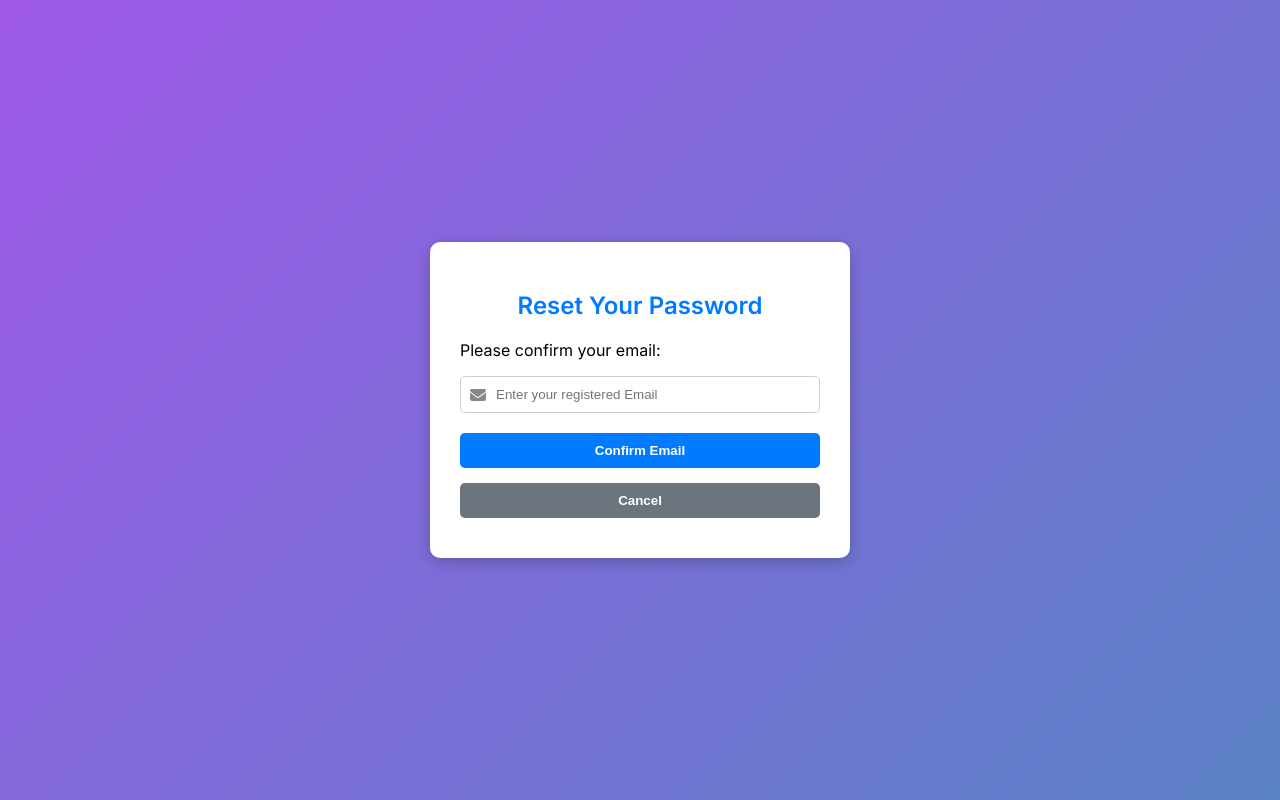
After one commit to MIHMahmudEli/StudyHub, a PHP site: page /forgot-password.php in a window 1280 px wide. The commit adds this page. Run offline with PHP 8.4, Linux system fonts and the light colour scheme.

Commit message:
add forgot-password features

```diff
--- /dev/null
+++ b/assets/css/forgot-password.css
@@ -0,0 +1,137 @@
+* {
+    box-sizing: border-box;
+}
+
+body {
+    font-family: 'Inter', sans-serif;
+    background: #f4f4f4;
+    display: flex;
+    justify-content: center;
+    align-items: center;
+    height: 100vh;
+    margin: 0;
+    background: linear-gradient(135deg, #9f59ea, #5a81c5);
+}
+
+.container {
+    width: 100%;
+    max-width: 420px;
+}
+
+.form {
+    display: none;
+    background: #fff;
+    padding: 30px;
+    border-radius: 10px;
+    box-shadow: 0 4px 15px rgba(0,0,0,0.2);
+}
+
+.form.active {
+    display: block;
+     animation: fadeIn 0.5s ease-in-out;
+}
+
+h2 {
+    text-align: center;
+    color: #007BFF;
+    margin-bottom: 20px;
+}
+
+.input-group {
+    position: relative;
+    margin-bottom: 20px;
+}
+
+.input-group input {
+    width: 100%;
+    padding: 10px 35px;
+    border-radius: 5px;
+    border: 1px solid #ccc;
+}
+
+.input-group i {
+    position: absolute;
+    top: 50%;
+    left: 10px;
+    transform: translateY(-50%);
+    color: #888;
+}
+
+button {
+    width: 100%;
+    padding: 10px;
+    border: none;
+    border-radius: 5px;
+    background: #007BFF;
+    color: #fff;
+    font-weight: bold;
+    cursor: pointer;
+    margin-bottom: 10px;
+}
+
+.toggle-btn {
+    background: #6c757d;
+    margin-top: 5px;
+}
+
+.info-text {
+    font-size: 12px;
+    color: #555;
+    margin-top: 10px;
+    text-align: center;
+}
+
+/* Animation */
+@keyframes fadeIn {
+    from {opacity: 0; transform: translateY(-20px);}
+    to {opacity: 1; transform: translateY(0);}
+}
+
+/* Style for resend button when clicked
+#resendCode.clicked {
+    transform: scale(0.95);
+    background-color: #555;
+    color: #fff;
+    transition: transform 0.2s ease, background-color 0.3s ease;
+    cursor: not-allowed;
+    opacity: 0.7;
+} */
+
+.form-message {
+    padding: 10px;
+    margin: 10px 0;
+    border-radius: 6px;
+    font-size: 14px;
+    text-align: center;
+    font-weight: 500;
+}
+
+.form-message.error-msg {
+    background-color: #ffe5e5;
+    border: 1px solid #ff4d4d;
+    color: #b30000;
+}
+
+.form-message.success-msg {
+    background-color: #e6ffed;
+    border: 1px solid #33cc66;
+    color: #006622;
+}
+
+.message {
+    margin-top: 10px;
+    padding: 8px;
+    border-radius: 5px;
+    font-size: 14px;
+    display: block;
+}
+.message.success {
+    background: #d4edda;
+    color: #155724;
+    border: 1px solid #c3e6cb;
+}
+.message.error {
+    background: #f8d7da;
+    color: #721c24;
+    border: 1px solid #f5c6cb;
+}
--- /dev/null
+++ b/assets/js/forgot-password.js
@@ -0,0 +1,89 @@
+document.addEventListener("DOMContentLoaded", function() {
+    const step1 = document.getElementById("step1");
+    const step2 = document.getElementById("step2");
+    const backToLogin = document.getElementById("backToLogin");
+    const cancelReset = document.getElementById("cancelReset");
+    const resendCode = document.getElementById("resendCode");
+    const passwordInput = document.getElementById("newPassword");
+    const confirmPasswordInput = document.getElementById("confirmPassword");
+    const formMessage = document.getElementById("formMessage");
+    const resetForm = document.getElementById("step2");
+
+    // Show Step 2 if redirected with hash
+    if(window.location.hash === '#forgot-password-step2'){
+        step1.classList.remove("active");
+        step2.classList.add("active");
+    } else {
+        step1.classList.add("active");
+        step2.classList.remove("active");
+    }
+
+    // Cancel buttons → back to login
+    backToLogin.addEventListener("click", () => window.location.href = "index.php");
+    cancelReset.addEventListener("click", () => window.location.href = "index.php");
+
+    // Resend OTP
+    resendCode.addEventListener("click", () => {
+        resendCode.disabled = true;
+        let originalText = resendCode.textContent;
+        resendCode.textContent = "Sending...";
+
+        fetch("resend-otp.php")
+            .then(res => res.json())
+            .then(data => {
+                if(data.status === "success"){
+                    formMessage.textContent = data.message;
+                    formMessage.className = "form-message success-msg";
+                } else {
+                    formMessage.textContent = "Error: " + data.message;
+                    formMessage.className = "form-message error-msg";
+                }
+                formMessage.style.display = "block";
+            })
+            .catch(() => {
+                formMessage.textContent = "Something went wrong. Try again.";
+                formMessage.className = "form-message error-msg";
+                formMessage.style.display = "block";
+            })
+            .finally(() => {
+                setTimeout(() => {
+                    resendCode.disabled = false;
+                    resendCode.textContent = originalText;
+                }, 2000);
+            });
+    });
+
+    // Password regex
+    function validatePassword(password){
+        const regex = /^(?=.*[a-z])(?=.*[A-Z])(?=.*\d)(?=.*[\W_]).{6,}$/;
+        return regex.test(password);
+    }
+
+    // Password validation before submit
+    resetForm.addEventListener("submit", function(e){
+        e.preventDefault();
+        const password = passwordInput.value.trim();
+        const confirmPassword = confirmPasswordInput.value.trim();
+
+        if(!validatePassword(password)){
+            formMessage.textContent = "Password must be at least 6 characters, include uppercase, lowercase, number, and special character.";
+            formMessage.className = "form-message error-msg";
+            formMessage.style.display = "block";
+            return;
+        }
+
+        if(password !== confirmPassword){
+            formMessage.textContent = "Passwords do not match!";
+            formMessage.className = "form-message error-msg";
+            formMessage.style.display = "block";
+            return;
+        }
+
+        // If valid
+        formMessage.textContent = "Password valid. Submitting...";
+        formMessage.className = "form-message success-msg";
+        formMessage.style.display = "block";
+
+        resetForm.submit();
+    });
+});
--- /dev/null
+++ b/forgot-password.php
@@ -0,0 +1,69 @@
+<?php
+session_start();
+?>
+<!DOCTYPE html>
+<html lang="en">
+<head>
+<meta charset="UTF-8">
+<meta name="viewport" content="width=device-width, initial-scale=1.0">
+<title>StudyHub - Forgot Password</title>
+<link href="https://fonts.googleapis.com/css2?family=Inter:wght@400;600&display=swap" rel="stylesheet">
+<link rel="stylesheet" href="https://cdnjs.cloudflare.com/ajax/libs/font-awesome/6.5.0/css/all.min.css"/>
+<link rel="stylesheet" href="assets/css/forgot-password.css">
+<link rel="icon" type="image/svg+xml" href="favicon.svg">
+</head>
+<body>
+
+<div class="container">
+
+    <!-- Show success/error messages -->
+    <?php if(isset($_SESSION['fp_error'])): ?>
+        <div class="form-message error-msg"><?= $_SESSION['fp_error']; unset($_SESSION['fp_error']); ?></div>
+    <?php endif; ?>
+    <?php if(isset($_SESSION['fp_success'])): ?>
+        <div class="form-message success-msg"><?= $_SESSION['fp_success']; unset($_SESSION['fp_success']); ?></div>
+    <?php endif; ?>
+
+    <!-- Step 1: Confirm Email -->
+    <form id="step1" method="POST" action="forgot-password-step1.php" class="form active">
+        <h2>Reset Your Password</h2>
+        <p>Please confirm your email:</p>
+        <div class="input-group">
+            <i class="fa fa-envelope icon-left"></i>
+            <input type="email" name="email" placeholder="Enter your registered Email" required>
+        </div>
+        <button type="submit">Confirm Email</button>
+        <button type="button" class="toggle-btn" id="backToLogin">Cancel</button>
+    </form>
+
+    <!-- Step 2: Enter Verification Code + New Password -->
+    <form id="step2" method="POST" action="forgot-password-step2.php" class="form">
+        <h2>Reset Your Password</h2>
+
+        <!-- Message placeholder inside form -->
+        <div id="formMessage" class="message"></div>
+
+        <div class="input-group">
+            <i class="fa fa-key icon-left"></i>
+            <input type="text" name="verification_code" placeholder="Verification Code" required>
+        </div>
+        <div class="input-group">
+            <i class="fa fa-lock icon-left"></i>
+            <input type="password" name="new_password" id="newPassword" placeholder="New Password" required>
+        </div>
+        <div class="input-group">
+            <i class="fa fa-lock icon-left"></i>
+            <input type="password" name="confirm_password" id="confirmPassword" placeholder="Confirm Password" required>
+        </div>
+        <button type="submit">Reset Password</button>
+        <button type="button" class="toggle-btn" id="resendCode">Resend Code</button>
+        <button type="button" class="toggle-btn" id="cancelReset">Cancel</button>
+        <p class="info-text">Step 1: Enter the verification code you received by email.<br>
+        Step 2: If you didn’t receive the code, check spam or click resend.</p>
+    </form>
+
+</div>
+
+<script src="assets/js/forgot-password.js"></script>
+</body>
+</html>
--- a/register.php
+++ b/register.php
@@ -43,7 +43,7 @@ if ($_SERVER["REQUEST_METHOD"] == "POST") {
     $_SESSION['otp'] = rand(100000, 999999);
 
     include('mailer.php');
-    if(sendOTP($email, $name, $_SESSION['otp'])) {
+    if(sendOTP($email, $name, $_SESSION['otp'],'register')) {
         header("Location: otp.php");
         exit();
     } else {
```
Also changed, not shown: assets/css/index-style.css (+18 -0 lines), assets/js/index-script.js (+46 -34 lines), forgot-password-step1.php (added, +36 -0 lines), forgot-password-step2.php (added, +43 -0 lines), index.php (+16 -6 lines), mailer.php (+23 -13 lines), resend-otp.php (added, +38 -0 lines).
